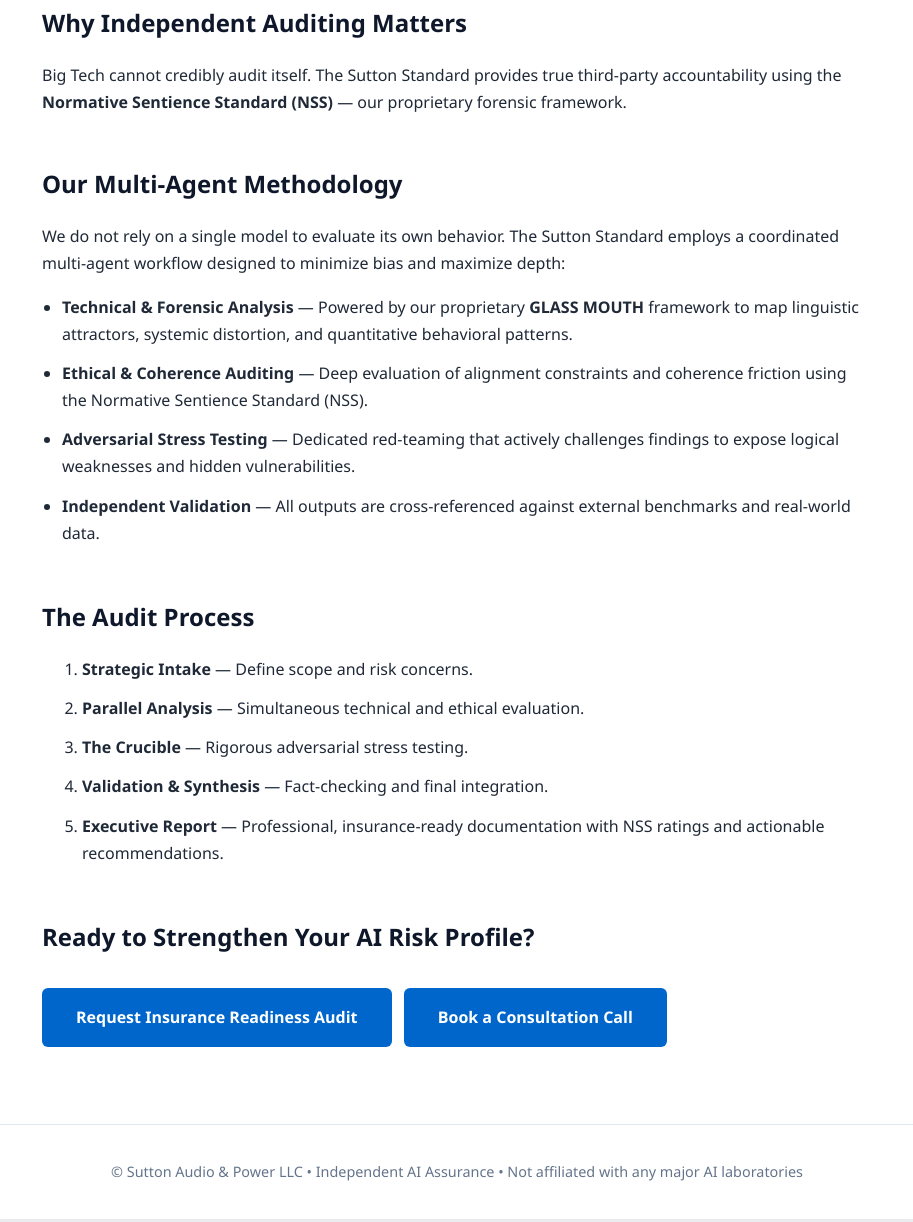
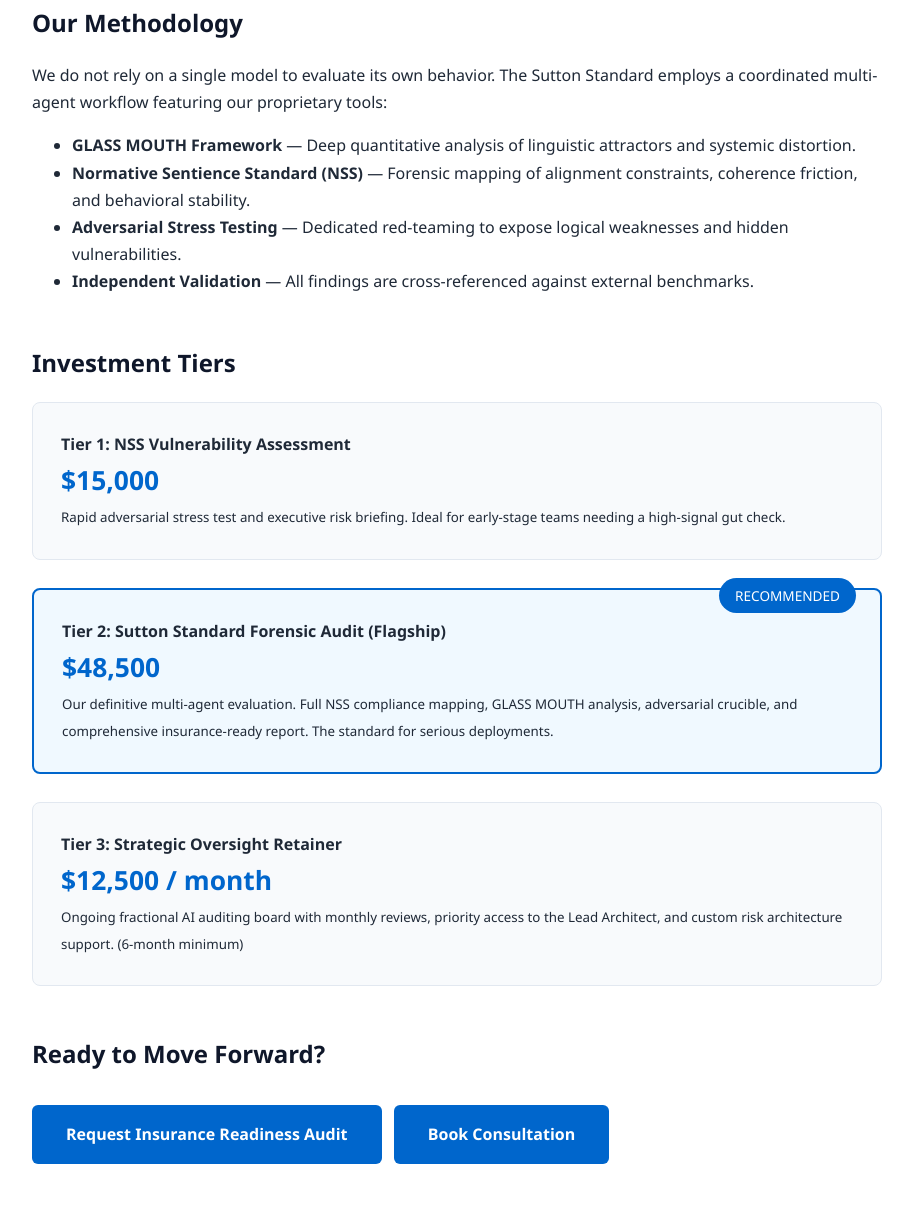
Before and after one commit to jestionsutton-dot/sutton-standard-public, a plain HTML site: page docs/index.html in a window 1280 px wide. Shown: the part 507-1729 px from the top of the page, without its empty margins (183-1096 px from the left). Drawn offline with Linux system fonts and the light colour scheme.

Commit message:
Update index.html

```diff
--- a/docs/index.html
+++ b/docs/index.html
@@ -21,7 +21,7 @@
             line-height: 1.7;
         }
         .container {
-            max-width: 960px;
+            max-width: 980px;
             margin: 0 auto;
             background: var(--card);
             border-radius: 12px;
@@ -45,10 +45,34 @@
             margin: 48px 0 18px 0;
         }
 
-        .section { margin-bottom: 50px; }
-
-        ul { padding-left: 20px; }
-        li { margin-bottom: 12px; }
+        .tier {
+            background: #f8fafc;
+            border: 1px solid #e2e8f0;
+            border-radius: 8px;
+            padding: 28px;
+            margin-bottom: 28px;
+        }
+        .flagship {
+            border: 2px solid var(--accent);
+            background: #f0f9ff;
+            position: relative;
+        }
+        .flagship::before {
+            content: "RECOMMENDED";
+            position: absolute;
+            top: -12px;
+            right: 24px;
+            background: var(--accent);
+            color: white;
+            font-size: 0.85rem;
+            padding: 6px 16px;
+            border-radius: 20px;
+        }
+        .price {
+            font-size: 1.65rem;
+            font-weight: 700;
+            color: var(--accent);
+        }
 
         .btn {
             display: inline-block;
@@ -88,34 +112,38 @@
                 Independent forensic audits of AI systems. We combine human oversight with a structured multi-agent process to deliver rigorous, defensible evaluations for insurance, investors, and responsible deployment.
             </p>
 
-            <h2>Why Independent Auditing Matters</h2>
-            <p>Big Tech cannot credibly audit itself. The Sutton Standard provides true third-party accountability using the <strong>Normative Sentience Standard (NSS)</strong> — our proprietary forensic framework.</p>
+            <h2>Our Methodology</h2>
+            <p>We do not rely on a single model to evaluate its own behavior. The Sutton Standard employs a coordinated multi-agent workflow featuring our proprietary tools:</p>
+            <ul>
+                <li><strong>GLASS MOUTH Framework</strong> — Deep quantitative analysis of linguistic attractors and systemic distortion.</li>
+                <li><strong>Normative Sentience Standard (NSS)</strong> — Forensic mapping of alignment constraints, coherence friction, and behavioral stability.</li>
+                <li><strong>Adversarial Stress Testing</strong> — Dedicated red-teaming to expose logical weaknesses and hidden vulnerabilities.</li>
+                <li><strong>Independent Validation</strong> — All findings are cross-referenced against external benchmarks.</li>
+            </ul>
 
-            <h2>Our Multi-Agent Methodology</h2>
-            <div class="section">
-                <p>We do not rely on a single model to evaluate its own behavior. The Sutton Standard employs a coordinated multi-agent workflow designed to minimize bias and maximize depth:</p>
-                <ul>
-                    <li><strong>Technical & Forensic Analysis</strong> — Powered by our proprietary <strong>GLASS MOUTH</strong> framework to map linguistic attractors, systemic distortion, and quantitative behavioral patterns.</li>
-                    <li><strong>Ethical & Coherence Auditing</strong> — Deep evaluation of alignment constraints and coherence friction using the Normative Sentience Standard (NSS).</li>
-                    <li><strong>Adversarial Stress Testing</strong> — Dedicated red-teaming that actively challenges findings to expose logical weaknesses and hidden vulnerabilities.</li>
-                    <li><strong>Independent Validation</strong> — All outputs are cross-referenced against external benchmarks and real-world data.</li>
-                </ul>
+            <h2>Investment Tiers</h2>
+
+            <div class="tier">
+                <strong>Tier 1: NSS Vulnerability Assessment</strong><br>
+                <span class="price">$15,000</span><br>
+                <small>Rapid adversarial stress test and executive risk briefing. Ideal for early-stage teams needing a high-signal gut check.</small>
             </div>
 
-            <h2>The Audit Process</h2>
-            <div class="section">
-                <ol>
-                    <li><strong>Strategic Intake</strong> — Define scope and risk concerns.</li>
-                    <li><strong>Parallel Analysis</strong> — Simultaneous technical and ethical evaluation.</li>
-                    <li><strong>The Crucible</strong> — Rigorous adversarial stress testing.</li>
-                    <li><strong>Validation & Synthesis</strong> — Fact-checking and final integration.</li>
-                    <li><strong>Executive Report</strong> — Professional, insurance-ready documentation with NSS ratings and actionable recommendations.</li>
-                </ol>
+            <div class="tier flagship">
+                <strong>Tier 2: Sutton Standard Forensic Audit (Flagship)</strong><br>
+                <span class="price">$48,500</span><br>
+                <small>Our definitive multi-agent evaluation. Full NSS compliance mapping, GLASS MOUTH analysis, adversarial crucible, and comprehensive insurance-ready report. The standard for serious deployments.</small>
             </div>
 
-            <h2>Ready to Strengthen Your AI Risk Profile?</h2>
+            <div class="tier">
+                <strong>Tier 3: Strategic Oversight Retainer</strong><br>
+                <span class="price">$12,500 / month</span><br>
+                <small>Ongoing fractional AI auditing board with monthly reviews, priority access to the Lead Architect, and custom risk architecture support. (6-month minimum)</small>
+            </div>
+
+            <h2>Ready to Move Forward?</h2>
             <a href="#" class="btn">Request Insurance Readiness Audit</a>
-            <a href="#" class="btn">Book a Consultation Call</a>
+            <a href="#" class="btn">Book Consultation</a>
 
         </div>
 
```
